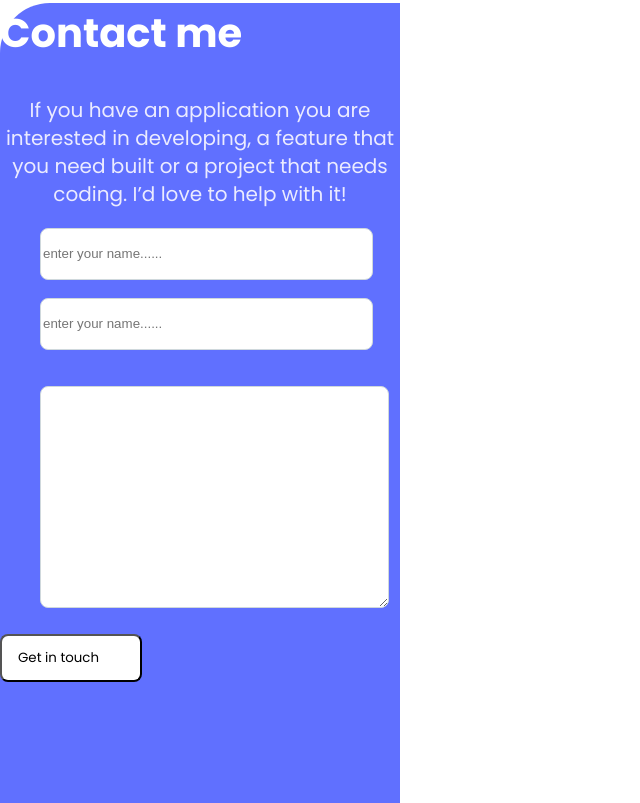
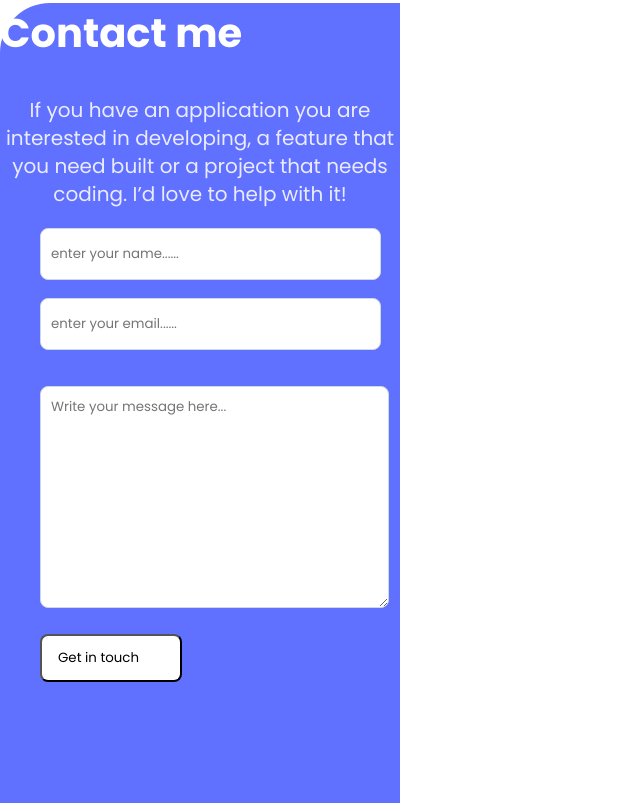
Before and after one commit to mumbereh/First-portfolio, a website: page index.html in a window 1280 px wide. Shown: the part 4866-5669 px from the top of the page, without its empty margins (0-640 px from the left). Drawn offline with Linux system fonts and the light colour scheme.

Commit message:
Add class to ul form

```diff
--- a/index.html
+++ b/index.html
@@ -174,18 +174,19 @@
                     a feature that you need built or a project that needs coding.
                     I’d love to help with it!
                 </p>
-                <ul>
+                <ul class="ul_form">
                     <li>
-                        <input type="tex" name="name" placeholder="enter your name......" required>
+                        <input type="text" name="name" placeholder="enter your name......" required>
                     </li>
                     <li>
-                        <input type="tex" name="email" placeholder="enter your name......"required>
+                        <input type="text" name="email" placeholder="enter your email......"required>
                     </li>
                     <li>
-                        <textarea name="message" id="" cols="30" rows="10"></textarea>
+                        <textarea name="message" id="" cols="30" rows="10" placeholder="Write your message here..."></textarea>
                     </li>
+                    <button type="submit" class="form-btn">Get in touch</button>
                 </ul>
-                <button type="submit" class="form-btn">Get in touch</button>
+
              </form>
             </section>
 </div>
```
